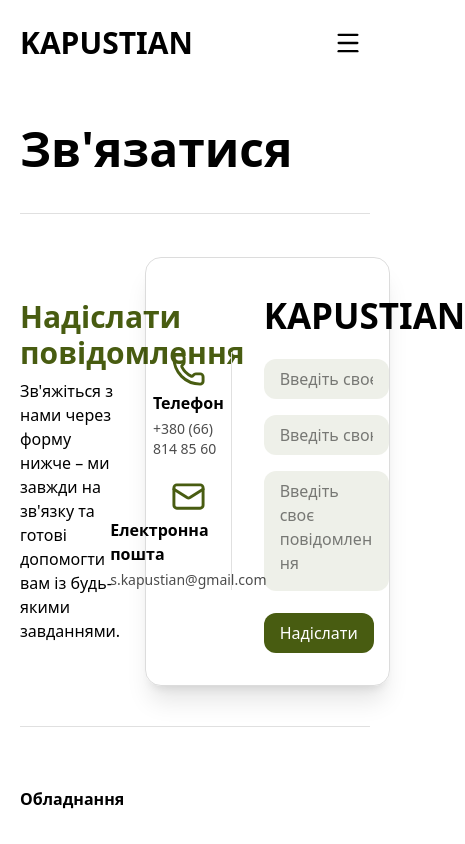
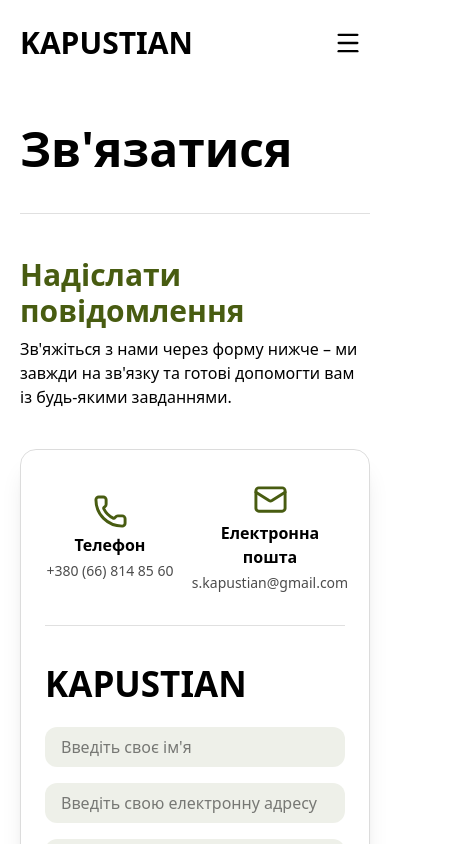
Before and after one commit to yevhenii-kapustian/equipment-maintenance, a Next.js app: page /contact in a window 390 px wide. Shown: the top 844 px of the page, 465 px wide, since content can reach past the window. Built offline with nearby package versions, Linux system fonts and the light colour scheme; no server answers.

Commit message:
responsive contact form

```diff
--- a/src/app/(main)/contact/ContactForm/index.tsx
+++ b/src/app/(main)/contact/ContactForm/index.tsx
@@ -15,28 +15,32 @@ const ContactForm = () => {
         <div>
             <h1 className='block w-full mb-10 text-5xl text-start font-semibold'>Зв'язатися</h1>
             <span className='mb-10 block w-full h-1 border-t border-[#e0e0e0]' />
-            <div className='flex items-center gap-5'>
-                <div className='w-[30%] flex flex-col gap-2'>
+            <div className='flex items-center gap-5 max-lg:flex-col'>
+                <div className='w-[30%] flex flex-col gap-2 max-xl:w-full'>
                     <h2 className='text-3xl font-bold text-(--color-army-green)'>Надіслати повідомлення</h2>
                     <p>Зв'яжіться з нами через форму нижче – ми завжди на зв'язку та готові допомогти вам із будь-якими завданнями.</p>
                 </div>
 
-                <form className='w-[70%] p-8 shadow-xl border border-[#00000023] rounded-2xl flex items-center' onSubmit={handleSubmit}>
-                    <div className='w-[30%] mr-8 pr-8 flex flex-col items-center gap-5 border-r border-[#e0e0e0]'>
-                        <div className='flex flex-col items-center gap-1'>
+                <form className='min-w-[70%] p-8 shadow-xl border border-[#00000023] rounded-2xl flex items-center max-xl:w-full max-sm:flex-col max-sm:py-8 max-sm:px-6 max-sm:mt-5' onSubmit={handleSubmit}>
+
+                    <div className='w-full max-w-[30%] mr-8 pr-8 flex flex-col items-center gap-5 border-r
+                                    border-[#e0e0e0] max-sm:max-w-full max-sm:border-b max-sm:border-r-0
+                                    max-sm:mr-0 max-sm:pr-0 max-sm:mb-8 max-sm:pb-8 max-sm:flex-row max-sm:justify-center'
+                    >
+                        <div className='flex flex-col items-center gap-1 max-sm:w-[50%]'>
                             <Phone className='text-(--color-army-green)' size={35}/>
                             <p className='font-semibold'>Телефон</p>
-                            <p className='text-sm opacity-70'>{`+380 (66) 814 85 60`}</p>
+                            <p className='text-sm text-center opacity-70'>{`+380 (66) 814 85 60`}</p>
                         </div>
 
-                        <div className='flex flex-col items-center gap-1'>
+                        <div className='flex flex-col items-center gap-1 max-sm:w-[50%]'>
                             <Mail className='text-(--color-army-green)' size={35} />
-                            <p className='font-semibold'>Електронна пошта</p>
+                            <p className='font-semibold text-center'>Електронна пошта</p>
                             <p className='text-sm opacity-70'>{`s.kapustian@gmail.com`}</p>
                         </div>
                     </div>
 
-                    <div className='w-[70%]'>
+                    <div className='w-[70%] max-sm:w-full'>
                         <Logo fontSize={35} />
                         <div className='mt-4'>
                             <input id="name" type="name" name="name" placeholder={`Введіть своє ім'я`} required
--- a/src/app/(main)/team/TeamMembers/index.tsx
+++ b/src/app/(main)/team/TeamMembers/index.tsx
@@ -5,6 +5,7 @@ import { useState, useEffect } from "react"
 
 const TeamMembers = () => {
     const [users, setUsers] = useState<{id: string, username: string, email: string, role: string | null}[]>([])
+    const [loading, setLoading] = useState<boolean>(true)
 
     useEffect(() => {
         const fetchTeamMembers = async () => {
@@ -15,10 +16,28 @@ const TeamMembers = () => {
                                             .in("role", ["employee", "admin"])
 
             setUsers(data ?? [])
+            setLoading(false)
         }
 
         fetchTeamMembers()
     }, [])
+
+    if (loading) {
+        return (
+            <div className="grid grid-cols-1 sm:grid-cols-2 md:grid-cols-3 gap-6 mt-10">
+                {Array.from({ length: 6 }).map((_, index) => (
+                    <div key={index}
+                        className="bg-white shadow-xl rounded-xl border border-[#00000017] p-6 flex flex-col items-center text-center animate-pulse"
+                    >
+                        <div className="w-24 h-24 rounded-full bg-gray-300 mb-4" />
+                        <div className="h-6 w-32 bg-gray-300 rounded mb-2" />
+                        <div className="h-4 w-40 bg-gray-200 rounded mb-2" />
+                        <div className="h-4 w-20 bg-green-200 rounded-full" />
+                    </div>
+                ))}
+            </div>
+        )
+    }
 
     return (
         <div className="grid grid-cols-1 sm:grid-cols-2 md:grid-cols-3 gap-6">
--- a/src/components/LogoOutButton/index.tsx
+++ b/src/components/LogoOutButton/index.tsx
@@ -8,7 +8,7 @@ const LogOutButton = () => {
     }
 
     return(
-        <button onClick={handleClick} className="py-2 px-4 font-semibold gray-btn animation-btn">Вийти</button>
+        <button onClick={handleClick} className="py-2 px-4 font-semibold gray-btn animation-btn cursor-pointer">Вийти</button>
     )
 }
 
```
